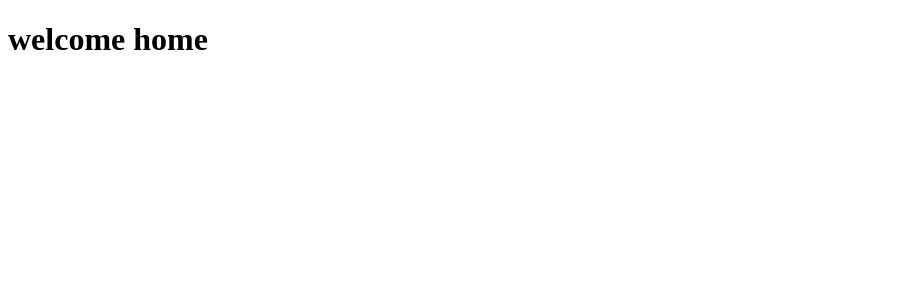
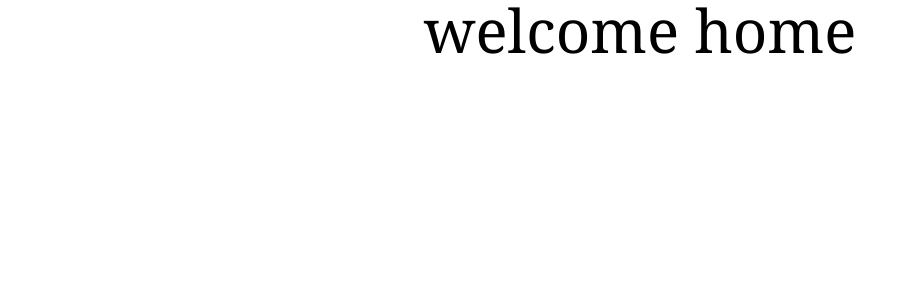
Before and after one commit to mednajjar/suitekitchen, a React (Create React App) app: page / in a window 1280 px wide. Shown: the top 300 px of the page, without its empty margins (0-909 px from the left). Built offline with nearby package versions, Linux system fonts and the light colour scheme.

Commit message:
add tailwaindcss

```diff
--- a/package.json
+++ b/package.json
@@ -34,5 +34,10 @@
       "last 1 firefox version",
       "last 1 safari version"
     ]
+  },
+  "devDependencies": {
+    "autoprefixer": "^10.4.12",
+    "postcss": "^8.4.18",
+    "tailwindcss": "^3.2.1"
   }
 }
--- /dev/null
+++ b/postcss.config.js
@@ -0,0 +1,6 @@
+module.exports = {
+  plugins: {
+    tailwindcss: {},
+    autoprefixer: {},
+  },
+}
--- a/src/App.js
+++ b/src/App.js
@@ -3,7 +3,7 @@ import './App.css';
 function App() {
   return (
     <div>
-      <h1>welcome home</h1>
+      <h1 className='text-6xl font-serif text-center'>welcome home</h1>
     </div>
   );
 }
--- a/src/index.css
+++ b/src/index.css
@@ -0,0 +1,3 @@
+@tailwind base;
+@tailwind components;
+@tailwind utilities;
--- /dev/null
+++ b/tailwind.config.js
@@ -0,0 +1,10 @@
+/** @type {import('tailwindcss').Config} */
+module.exports = {
+  content: [
+    "./src/**/*.{js,jsx,ts,tsx}"
+  ],
+  theme: {
+    extend: {},
+  },
+  plugins: [],
+}
```
Also changed, not shown: 1 other file (tests, documents, lock files or other folders).
